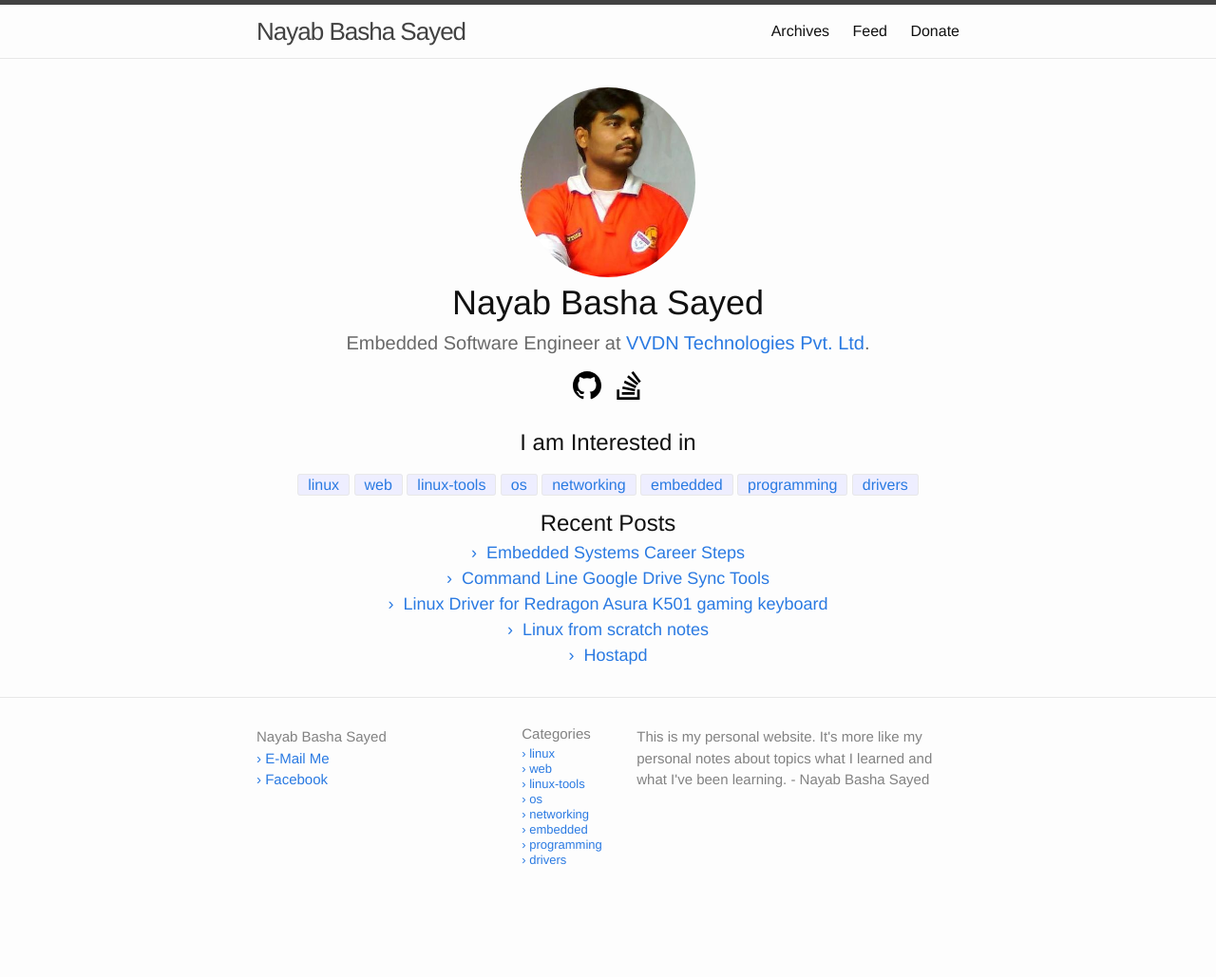
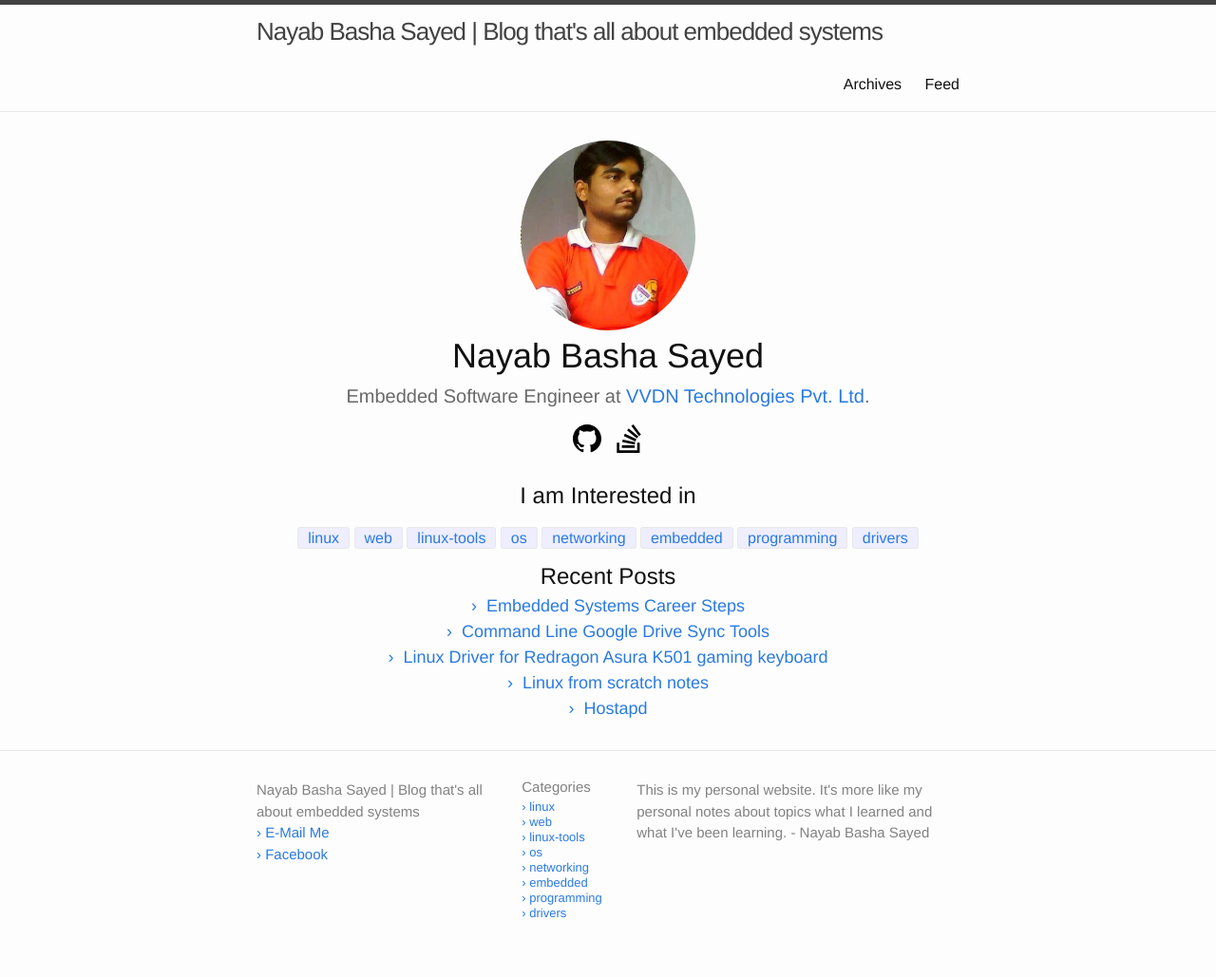
Before and after one commit to itsnayabsd/website, a Jekyll site: the page built from index.md, in a window 1280 px wide. Shown: the whole page at 95% size. Built offline with Jekyll 4.4.1, drawn with Linux system fonts in a browser that asks for light colours; a script that is not in the unit is left out; before the commit the page ends 973 px from its top, so only the background shows below that.

Commit message:
Removed Donate link

```diff
--- a/_config.yml
+++ b/_config.yml
@@ -1,4 +1,4 @@
-title: Nayab Basha Sayed
+title: Nayab Basha Sayed | Blog that's all about embedded systems
 #email: your-email@domain.com
 description: > # this means to ignore newlines until "baseurl:"
     This is my personal website. It's more like my personal notes about topics what I learned and what I've been learning. - Nayab Basha Sayed
--- a/_includes/header.html
+++ b/_includes/header.html
@@ -24,7 +24,6 @@
       <div class="trigger">
 	<a class="page-link" href="{{ "archives.html" | relative_url }}">Archives</a>
 	  	<a class="page-link" href="{{ "/feed.xml" | relative_url }}">Feed</a>
-	<a class="page-link" target="_blank" href="https://www.instamojo.com/@nayabsd/">Donate</a>
       </div>
     </nav>
 
```
